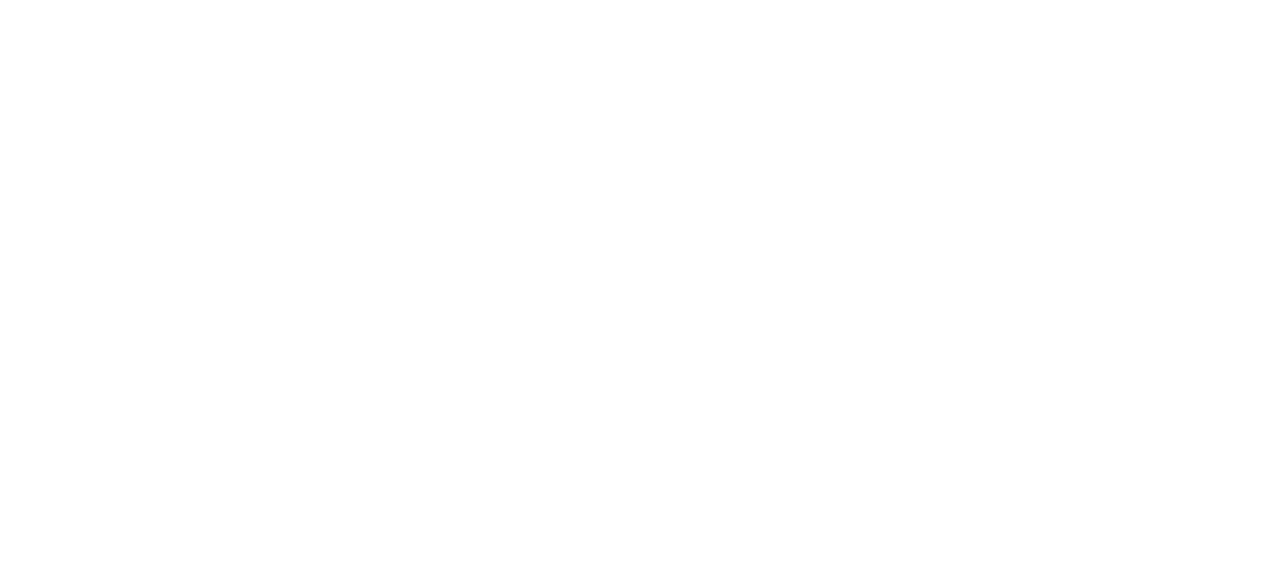
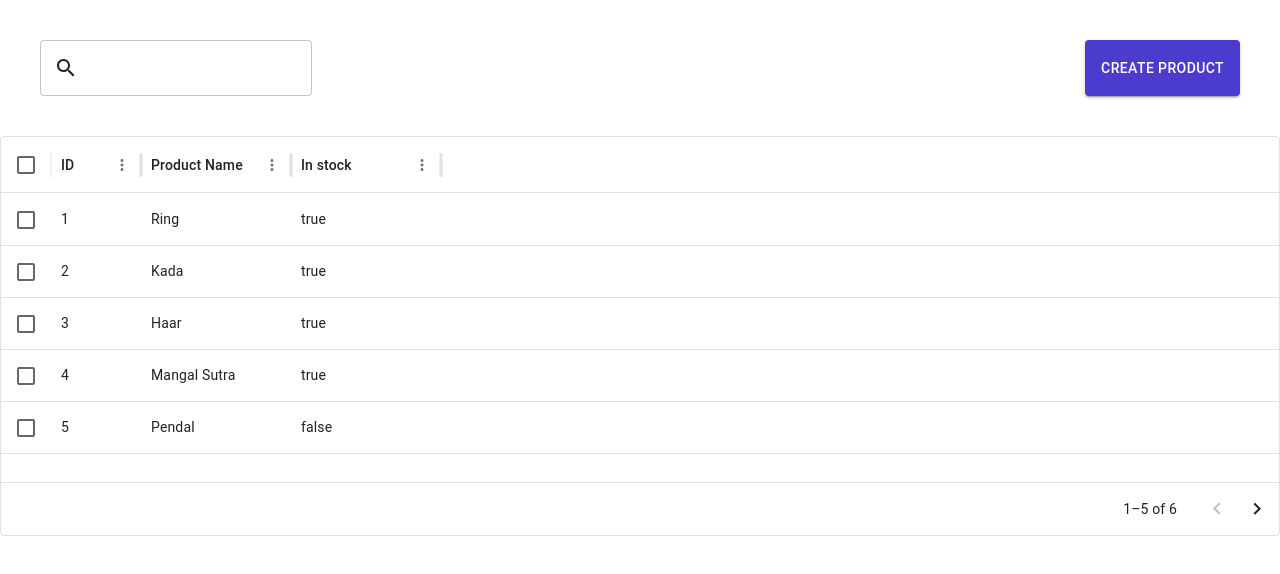
Before and after one commit to tusharbatradev/Invoice-Frontend, a React (Vite) app: page /products in a window 1280 px wide. Before the commit this address had no page. Shown: the top 574 px of the page. Built offline with nearby package versions, Linux system fonts and the light colour scheme.

Commit message:
product page data grid

```diff
--- a/src/App.jsx
+++ b/src/App.jsx
@@ -1,10 +1,15 @@
 import Dashboard from "./Dashboard/Dashboard";
 import LoginPage from "./UserLogin/Login";
 import RegistrationPage from "./UserRegistration/Registration";
-import { BrowserRouter as Router, Route, Routes, Navigate } from "react-router-dom";
+import Product from "./Product";
+import {
+  BrowserRouter as Router,
+  Route,
+  Routes,
+  Navigate,
+} from "react-router-dom";
 
 function App() {
-
   return (
     <Router>
       <Routes>
@@ -12,9 +17,10 @@ function App() {
         <Route path="/Login" element={<LoginPage />} />
         <Route path="/SignUp" element={<RegistrationPage />} />
         <Route path="/dashboard" element={<Dashboard />} />
+        <Route path="/products" element={<Product />} />
       </Routes>
     </Router>
-	)
+  );
 }
 
-export default App
+export default App;
--- /dev/null
+++ b/src/Product/index.jsx
@@ -0,0 +1,89 @@
+import * as React from "react";
+import Box from "@mui/material/Box";
+import { DataGrid } from "@mui/x-data-grid";
+import {
+  Button,
+  IconButton,
+  Stack,
+  TextField,
+  Typography,
+} from "@mui/material";
+import { Search } from "../assets/CustomIcons/Icons";
+
+const columns = [
+  { field: "id", headerName: "ID", width: 90 },
+  {
+    field: "productName",
+    headerName: "Product Name",
+    width: 150,
+    editable: false,
+  },
+  {
+    field: "availability",
+    headerName: "In stock",
+    width: 150,
+    editable: false,
+  },
+];
+
+const rows = [
+  { id: 1, productName: "Ring", availability: true },
+  { id: 2, productName: "Kada", availability: true },
+  { id: 3, productName: "Haar", availability: true },
+  { id: 4, productName: "Mangal Sutra", availability: true },
+  { id: 5, productName: "Pendal", availability: false },
+  { id: 6, productName: "Bitchiya", availability: true },
+];
+
+export default function Product() {
+  return (
+    <>
+      <Stack
+        display={"flex"}
+        direction={"row"}
+        justifyContent={"space-between"}
+        padding={5}
+      >
+        <TextField
+          InputProps={{
+            startAdornment: <Search />,
+          }}
+        ></TextField>
+
+        <Button
+          variant="contained"
+          sx={{
+            backgroundColor: "#4c3cce",
+            "&:hover": {
+              backgroundColor: "#4c3cce",
+            },
+          }}
+        >
+          Create product
+        </Button>
+      </Stack>
+
+      <Box
+        sx={{
+          height: 400,
+          width: "100%",
+        }}
+      >
+        <DataGrid
+          rows={rows}
+          columns={columns}
+          initialState={{
+            pagination: {
+              paginationModel: {
+                pageSize: 5,
+              },
+            },
+          }}
+          pageSizeOptions={[5]}
+          checkboxSelection
+          disableRowSelectionOnClick
+        />
+      </Box>
+    </>
+  );
+}
--- a/src/assets/CustomIcons/Icons.jsx
+++ b/src/assets/CustomIcons/Icons.jsx
@@ -1,21 +1,19 @@
-import PersonIcon from '@mui/icons-material/Person';
-import RemoveRedEyeIcon from '@mui/icons-material/RemoveRedEye';
-import VisibilityOffIcon from '@mui/icons-material/VisibilityOff';
+import PersonIcon from "@mui/icons-material/Person";
+import RemoveRedEyeIcon from "@mui/icons-material/RemoveRedEye";
+import VisibilityOffIcon from "@mui/icons-material/VisibilityOff";
+import SearchIcon from "@mui/icons-material/Search";
+export const UserIcon = () => {
+  return <PersonIcon />;
+};
 
-export const UserIcon=()=> {
-    return(<>
-        <PersonIcon />
-    </>)
-}
+export const OpenEyeIcon = () => {
+  return <RemoveRedEyeIcon />;
+};
 
-export const OpenEyeIcon=()=> {
-    return(<>
-        <RemoveRedEyeIcon />
-    </>)
-}
+export const CloseEyeIcon = () => {
+  return <VisibilityOffIcon />;
+};
 
-export const CloseEyeIcon=()=> {
-    return(<>
-        <VisibilityOffIcon />
-    </>)
-}
+export const Search = () => {
+  return <SearchIcon />;
+};
```
Lines whose indentation alone changed are shown as unchanged.
